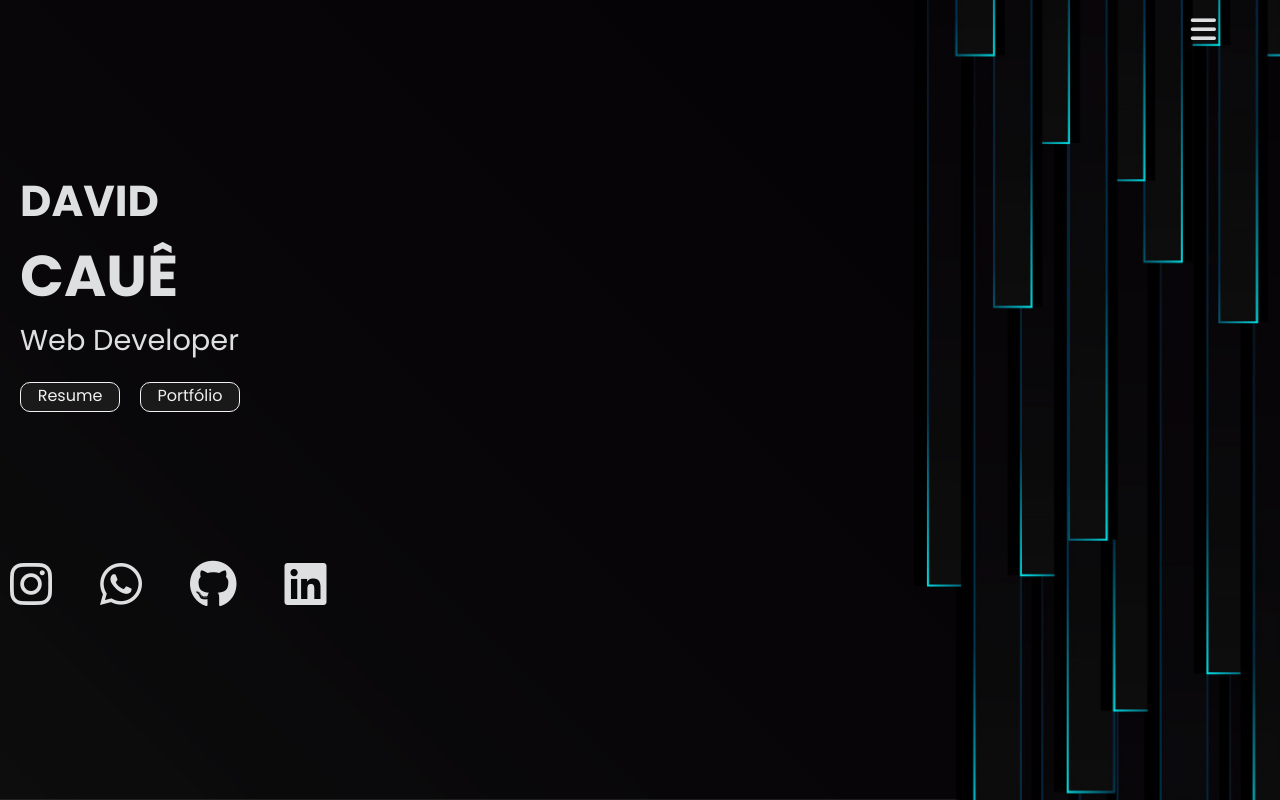
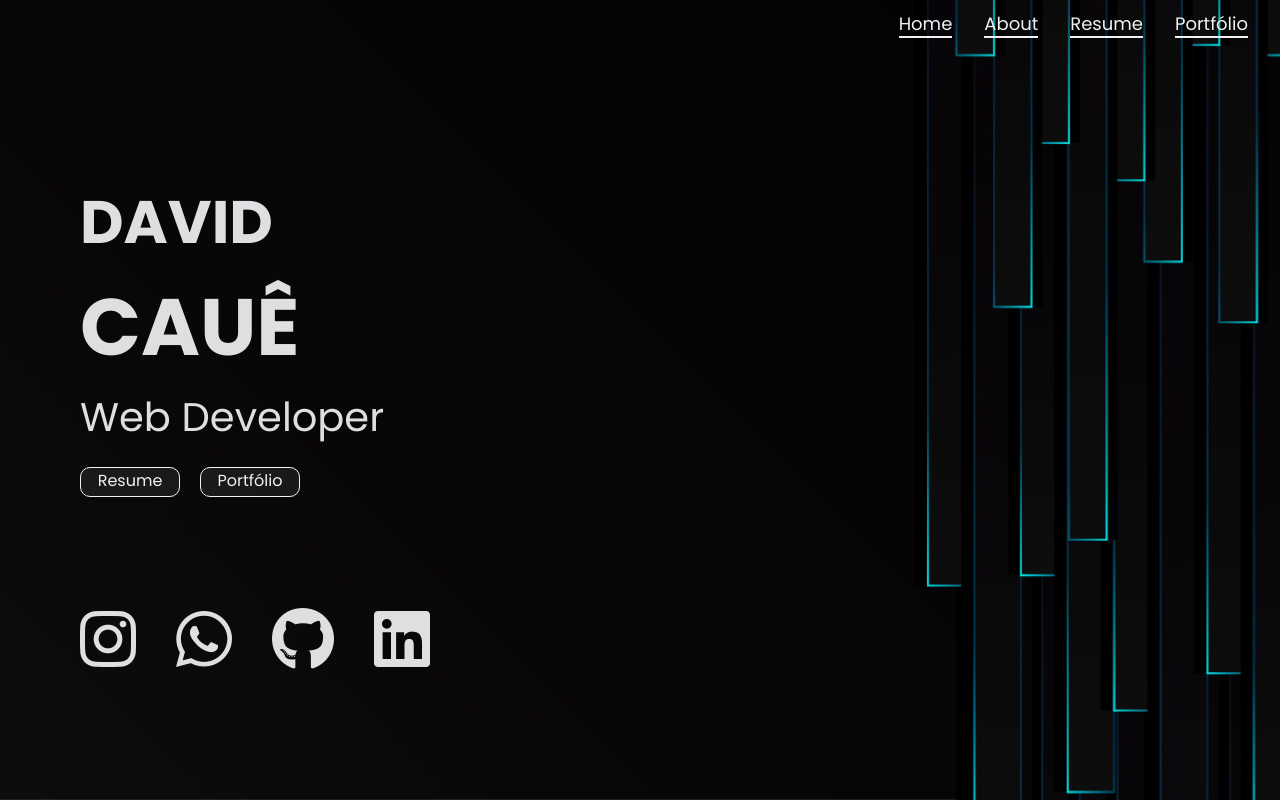
Before and after one commit to davidcaue12/Portfolio, a plain HTML site: page index.html in a window 1280 px wide. Drawn offline with Linux system fonts and the light colour scheme.

Commit message:
bg-01 finalizado

```diff
--- a/style/style.css
+++ b/style/style.css
@@ -133,8 +133,9 @@ body{
 
 .rodape .icons{
     display: flex;
+    flex-wrap: wrap;
     gap: 1em;
-    font-size: 3em;
+    font-size: 2.5em;
     padding-left: 10px;
 }
 
@@ -145,3 +146,53 @@ body{
 .full-screen{
     display: none;
 }
+
+
+
+
+
+
+@media (min-width:480px){
+
+    .mobile-icon{
+        display: none;
+    }
+    .nav-links{
+        display: flex;
+        gap: 2rem;
+        justify-content: right;
+        padding:10px 2rem;
+        font-size: 18px;
+    }
+
+    .nav-links a{
+        color: #f1f1f1;
+        border-bottom:2px solid;
+    }
+
+    .fa-brands{
+        font-size: 3rem;
+
+    }
+
+}
+
+@media (min-width:768px){
+
+    .name{
+        font-size: 2.5em;
+        padding-left: 5rem;
+    }
+
+    .btns{
+        margin-left: 5rem;
+    }
+
+    .fa-brands{
+        font-size: 4rem;
+    }
+
+    .rodape .icons{
+        padding-left: 5rem;
+    }
+}
```
